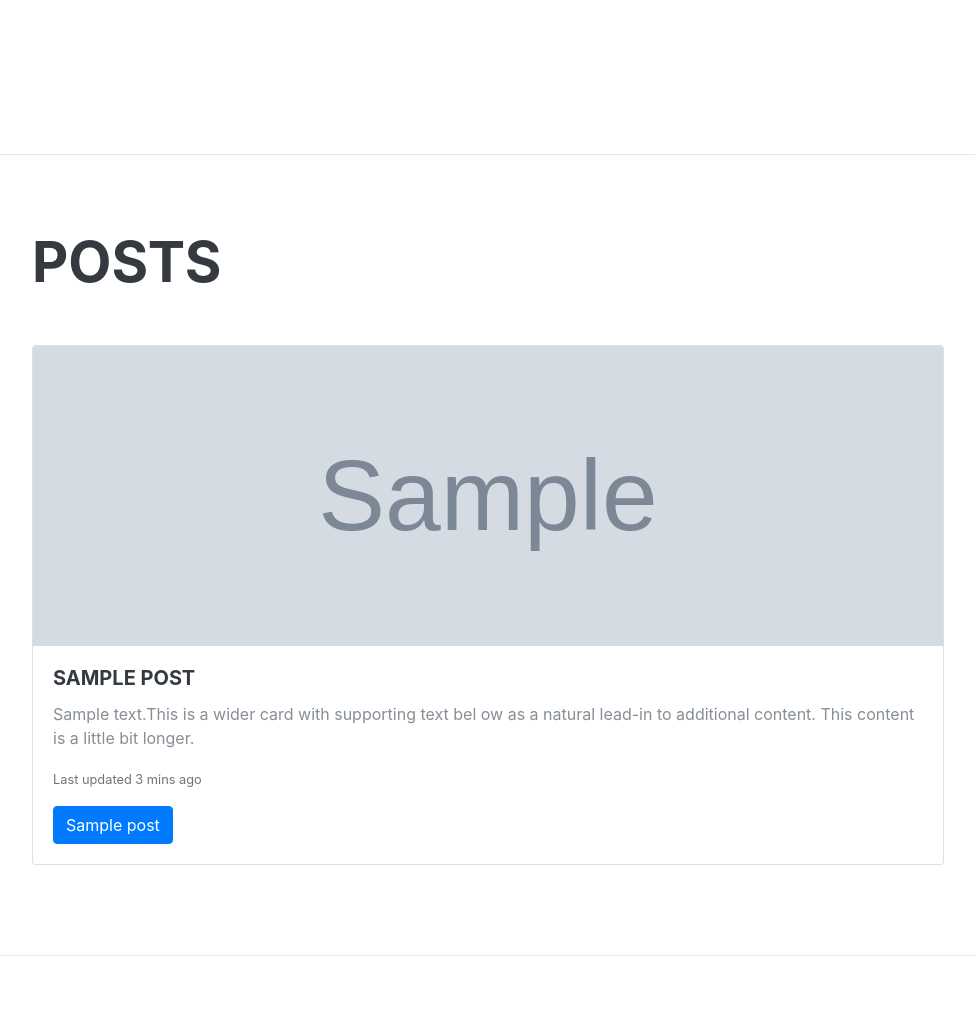
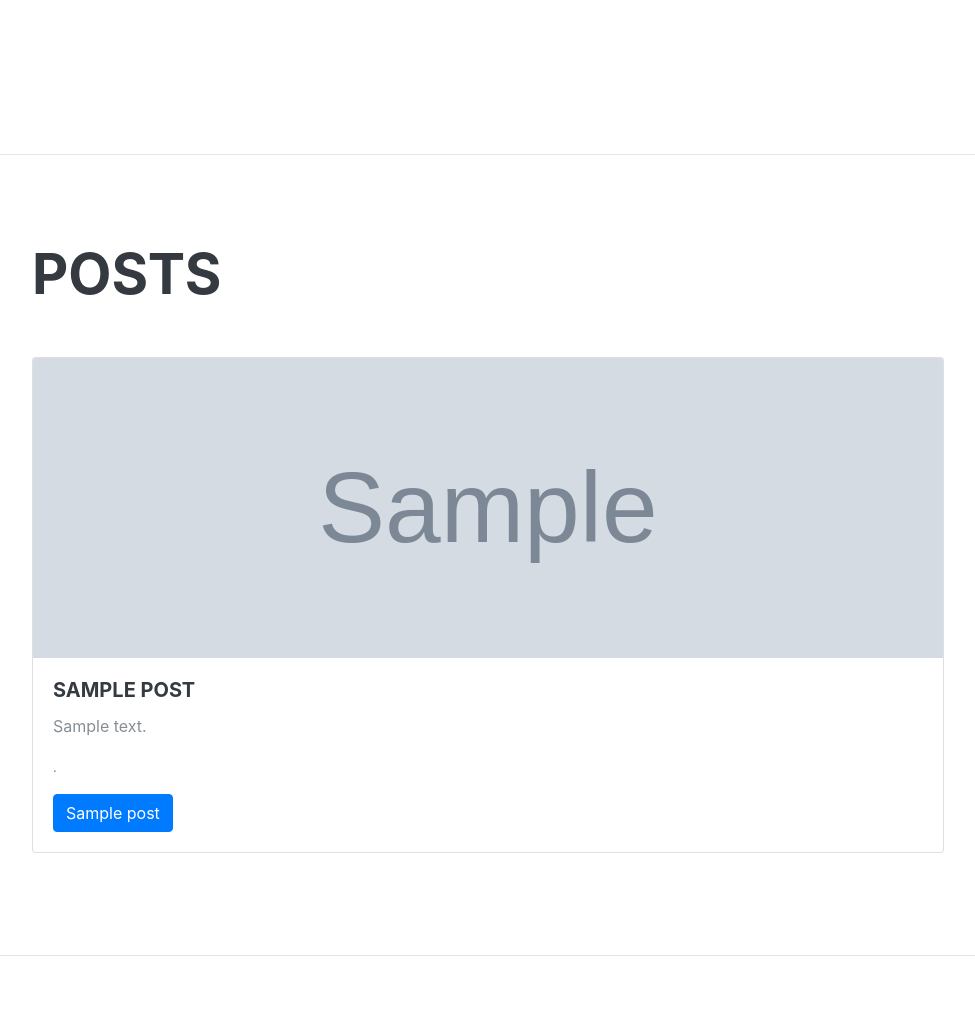
Before and after one commit to dnetochaves/portfolio, a Django app: page /website/start/ in a window 1280 px wide. Shown: the part 3049-4076 px from the top of the page, without its empty margins (288-1263 px from the left). Run offline with Django 3.2, Linux system fonts and the light colour scheme; tables that the repository leaves empty hold one stand-in row (values such as "Sample post"); grey boxes marked "Sample" are stand-in pictures; some libraries are stand-ins or nearby versions; some web fonts are replaced.

Commit message:
Change Posts

```diff
--- a/website/templates/start.html
+++ b/website/templates/start.html
@@ -145,8 +145,8 @@
         <img src="{{ post.photo.url }}" class="card-img-top" alt="..." width="300px" height="300px">
         <div class="card-body">
           <h5 class="card-title">{{ post.title }}</h5>
-          <p class="card-text">{{ post.content }}This is a wider card with supporting text bel ow as a natural lead-in to additional content. This content is a little bit longer.</p>
-          <p class="card-text"><small class="text-muted">Last updated 3 mins ago</small></p>
+          <p class="card-text">{{ post.content }}</p>
+          <p class="card-text"><small class="text-muted">.</small></p>
          <!-- Button trigger modal -->
           <button type="button" class="btn btn-primary" data-toggle="modal" data-target="#exampleModalScrollable">
             {{ post.title }}
```
